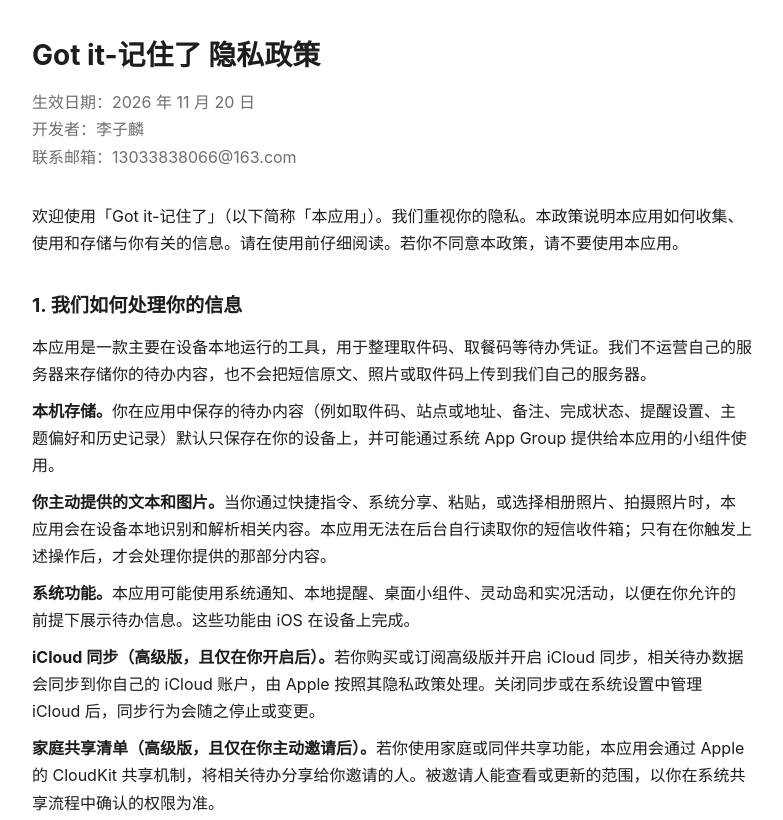
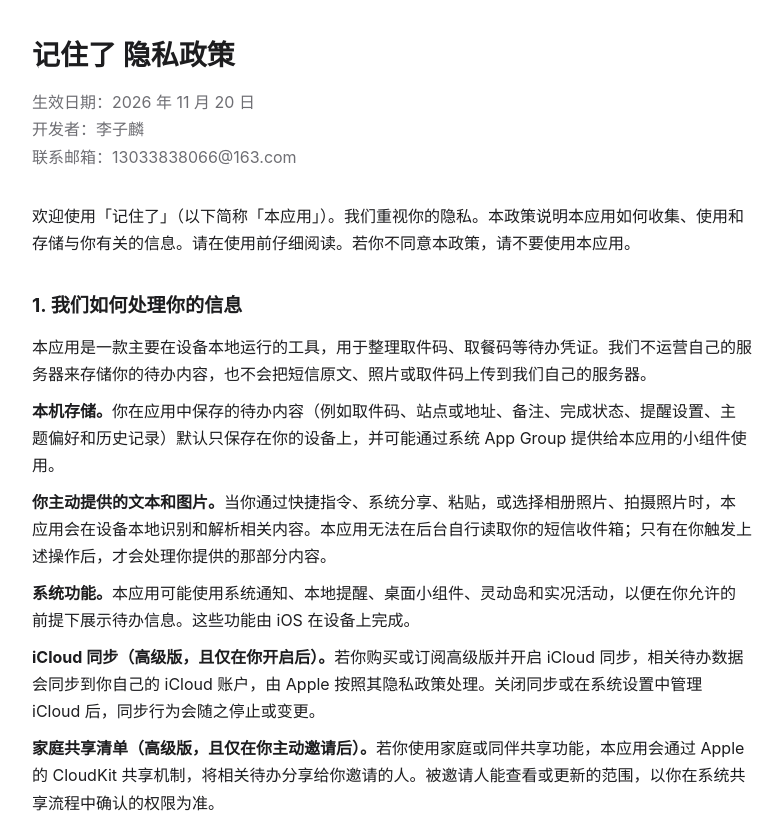
Before and after one commit to lizilin01/privacy, a plain HTML site: page index.html in a window 1280 px wide. Shown: the top 820 px of the page, without its empty margins (248-1031 px from the left). Drawn offline with Linux system fonts and the light colour scheme.

Commit message:
Rename the privacy policy app to 记住了.
The App Store name changed again, so the public policy uses the same name.

Co-authored-by: lizilin01 <lizilin01@users.noreply.github.com>

```diff
--- a/index.html
+++ b/index.html
@@ -3,7 +3,7 @@
 <head>
   <meta charset="utf-8">
   <meta name="viewport" content="width=device-width, initial-scale=1">
-  <title>Got it-记住了 隐私政策</title>
+  <title>记住了 隐私政策</title>
   <style>
     :root { color-scheme: light dark; }
     body {
@@ -27,10 +27,10 @@
   </style>
 </head>
 <body>
-  <h1>Got it-记住了 隐私政策</h1>
+  <h1>记住了 隐私政策</h1>
   <p class="meta">生效日期：2026 年 11 月 20 日<br>开发者：李子麟<br>联系邮箱：13033838066@163.com</p>
 
-  <p>欢迎使用「Got it-记住了」（以下简称「本应用」）。我们重视你的隐私。本政策说明本应用如何收集、使用和存储与你有关的信息。请在使用前仔细阅读。若你不同意本政策，请不要使用本应用。</p>
+  <p>欢迎使用「记住了」（以下简称「本应用」）。我们重视你的隐私。本政策说明本应用如何收集、使用和存储与你有关的信息。请在使用前仔细阅读。若你不同意本政策，请不要使用本应用。</p>
 
   <h2>1. 我们如何处理你的信息</h2>
   <p>本应用是一款主要在设备本地运行的工具，用于整理取件码、取餐码等待办凭证。我们不运营自己的服务器来存储你的待办内容，也不会把短信原文、照片或取件码上传到我们自己的服务器。</p>
```
Also changed, not shown: 1 other file.
